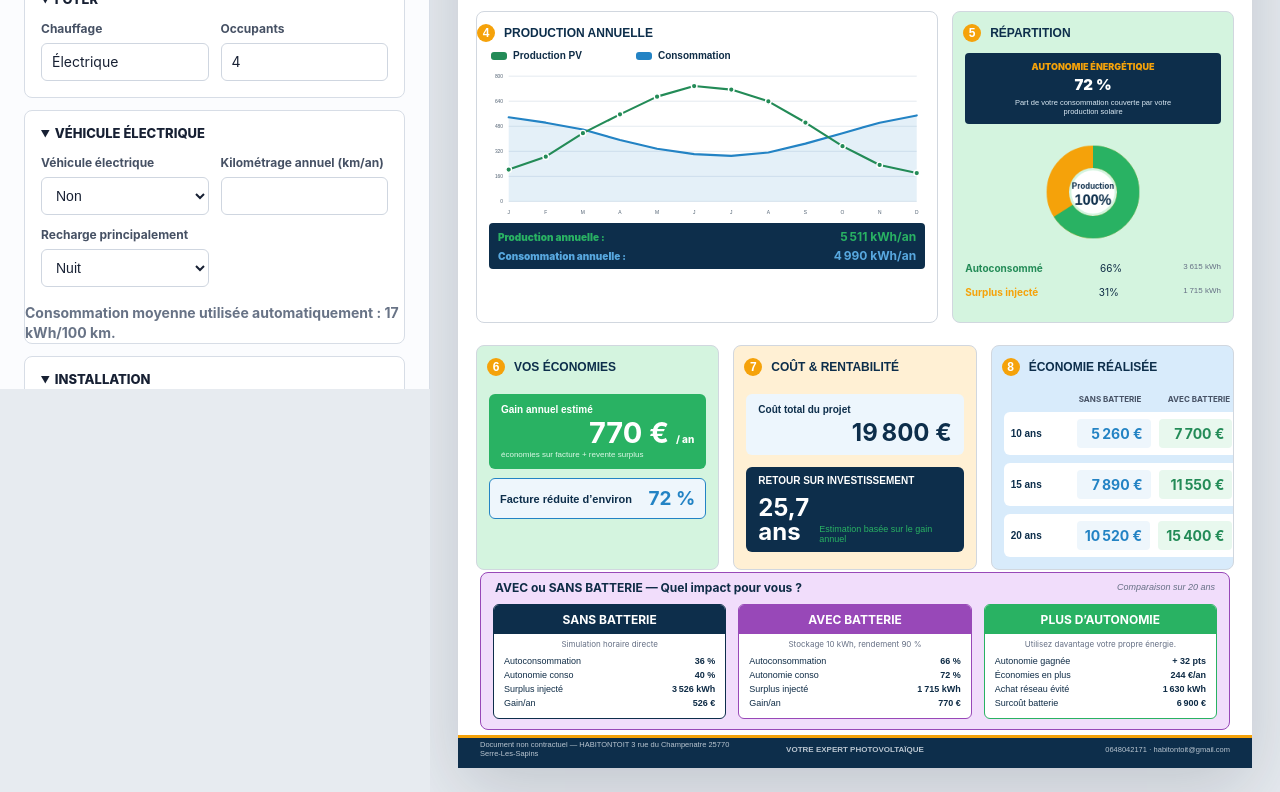
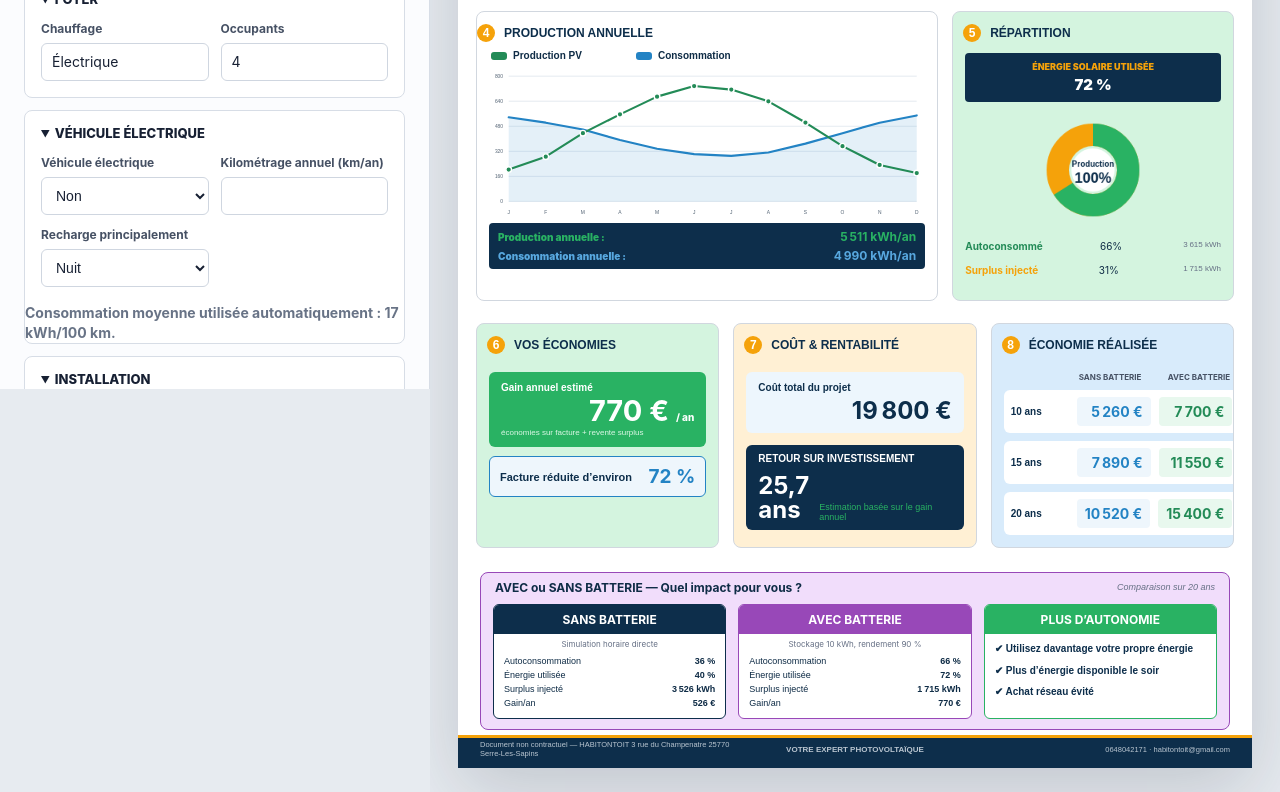
Before and after one commit to Empyrz901/interactive-solar-study, a website built with Vite: page index.html in a window 1280 px wide. Shown: the part 411-1203 px from the top of the page. Built offline with nearby package versions, Linux system fonts and the light colour scheme.

Commit message:
Simplify autonomy messaging

```diff
--- a/src/main.js
+++ b/src/main.js
@@ -545,7 +545,6 @@ function renderReport() {
   const withoutBattery = result.withoutBattery;
   const withBattery = result.withBattery;
   const projectScenario = result.projectScenario;
-  const difference = result.difference;
   const production = projectScenario.production;
   const coverage = projectScenario.coverage;
   const batteryEconomy = withBattery.totalGain;
@@ -629,7 +628,7 @@ function renderReport() {
 
         <div class="panel split-panel">
           ${sectionNumber(5, 'RÉPARTITION')}
-          <div class="coverage"><strong>AUTONOMIE ÉNERGÉTIQUE</strong><b>${coverage} %</b><small>Part de votre consommation couverte par votre production solaire</small></div>
+          <div class="coverage"><strong>ÉNERGIE SOLAIRE UTILISÉE</strong><b>${coverage} %</b></div>
           ${renderDonut(projectScenario)}
         </div>
       </section>
@@ -679,17 +678,20 @@ function renderReport() {
           <div>
             <h3>SANS BATTERIE</h3>
             <p>Simulation horaire directe</p>
-            <dl><div><dt>Autoconsommation</dt><dd>${withoutBattery.selfUsePercent} %</dd></div><div><dt>Autonomie conso</dt><dd>${withoutBattery.coverage} %</dd></div><div><dt>Surplus injecté</dt><dd>${formatNumber(withoutBattery.surplus)} kWh</dd></div><div><dt>Gain/an</dt><dd>${money(withoutBattery.totalGain)}</dd></div></dl>
+            <dl><div><dt>Autoconsommation</dt><dd>${withoutBattery.selfUsePercent} %</dd></div><div><dt>Énergie utilisée</dt><dd>${withoutBattery.coverage} %</dd></div><div><dt>Surplus injecté</dt><dd>${formatNumber(withoutBattery.surplus)} kWh</dd></div><div><dt>Gain/an</dt><dd>${money(withoutBattery.totalGain)}</dd></div></dl>
           </div>
           <div>
             <h3>AVEC BATTERIE</h3>
             <p>Stockage ${formatDecimal(state.batteryCapacity)} kWh, rendement ${Math.round(Number(state.batteryEfficiency || 0) * 100)} %</p>
-            <dl><div><dt>Autoconsommation</dt><dd>${batterySelfUsePercent} %</dd></div><div><dt>Autonomie conso</dt><dd>${withBattery.coverage} %</dd></div><div><dt>Surplus injecté</dt><dd>${formatNumber(withBattery.surplus)} kWh</dd></div><div><dt>Gain/an</dt><dd>${money(batteryEconomy)}</dd></div></dl>
+            <dl><div><dt>Autoconsommation</dt><dd>${batterySelfUsePercent} %</dd></div><div><dt>Énergie utilisée</dt><dd>${withBattery.coverage} %</dd></div><div><dt>Surplus injecté</dt><dd>${formatNumber(withBattery.surplus)} kWh</dd></div><div><dt>Gain/an</dt><dd>${money(batteryEconomy)}</dd></div></dl>
           </div>
           <div>
             <h3>PLUS D’AUTONOMIE</h3>
-            <p>Utilisez davantage votre propre énergie.</p>
-            <dl><div><dt>Autonomie gagnée</dt><dd>+ ${Math.max(0, withBattery.coverage - withoutBattery.coverage)} pts</dd></div><div><dt>Économies en plus</dt><dd>${money(difference.annualGain)}/an</dd></div><div><dt>Achat réseau évité</dt><dd>${formatNumber(difference.gridPurchase)} kWh</dd></div><div><dt>Surcoût batterie</dt><dd>${money(difference.batteryExtraCost)}</dd></div></dl>
+            <ul class="autonomy-list">
+              <li>✔ Utilisez davantage votre propre énergie</li>
+              <li>✔ Plus d’énergie disponible le soir</li>
+              <li>✔ Achat réseau évité</li>
+            </ul>
           </div>
         </div>
       </section>
--- a/src/styles.css
+++ b/src/styles.css
@@ -1309,6 +1309,18 @@ summary {
   font-size: 8px;
 }
 
+.autonomy-list {
+  display: grid;
+  gap: 9px;
+  margin: 9px 0 0;
+  padding: 0;
+  list-style: none;
+  color: #0d2e4b;
+  font-size: 10px;
+  font-weight: 900;
+  line-height: 1.25;
+}
+
 .battery-grid dl {
   display: grid;
   gap: 4px;
```
